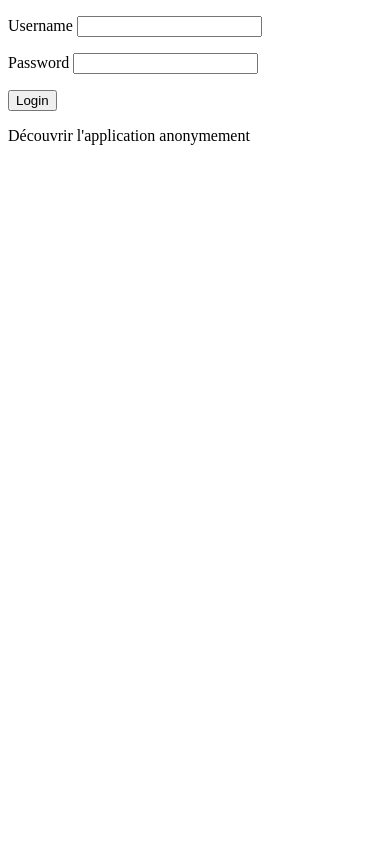
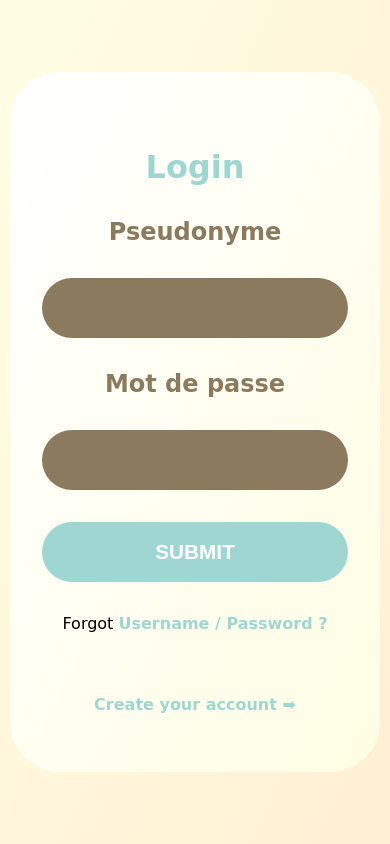
Before and after one commit to Simarra/django-flantastic, a Django app: template flantastic/templates/flantastic/login.html in a window 390 px wide. Run offline with Django 3.2, Linux system fonts and the light colour scheme; the template is opened without the code that fills it, so the values that code supplies are empty.

Commit message:
Ft/nice login screen (#14)
Better signup login  screen.

```diff
--- /dev/null
+++ b/flantastic/static/flantastic/css/login.css
@@ -0,0 +1,160 @@
+* {
+    padding: 0;
+    margin: 0;
+    box-sizing: border-box;
+}
+
+body {
+    /* make the body full height*/
+    height: 100vh;
+    /* set our custom font */
+    font-family: var(--font-style);
+    /* create a linear gradient*/
+    background-image: linear-gradient(to bottom right, var(--main-bg-color), var(--secondary-bg-color));
+    display: flex;
+}
+
+#form_wrapper {
+    width: 1000px;
+    height: 700px;
+    /* this will help us center it*/
+    margin: auto;
+    background-image: linear-gradient(to bottom right, var(--white-color), var(--main-bg-color));
+    border-radius: 50px;
+    /* make it a grid container*/
+    display: grid;
+    /* with two columns of same width*/
+    grid-template-columns: 1fr 1fr;
+    /* with a small gap in between them*/
+    grid-gap: 5vw;
+    /* add some padding around */
+    padding: 5vh 15px;
+}
+
+#form_left {
+    /* center the image */
+    display: flex;
+    justify-content: center;
+    align-items: center;
+}
+
+#form_left img {
+    width: 350px;
+    height: 350px;
+}
+
+#form_right {
+    display: grid;
+    /* single column layout */
+    grid-template-columns: 1fr;
+    /* have some gap in between elements*/
+    grid-gap: 20px;
+    padding: 10% 5%;
+}
+
+h1,
+h2,
+span {
+    text-align: center;
+}
+
+h1 {
+    color: var(--font-color)
+}
+
+h2 {
+    color: var(--unselect-color)
+}
+
+.input_container {
+    background-color: var(--unselect-color);
+    /* vertically align icon and text inside the div*/
+    display: flex;
+    align-items: center;
+    padding-left: 20px;
+}
+
+.input_container:hover {
+    background-color: var(--font-color);
+}
+
+.input_container,
+#input_submit {
+    height: 60px;
+    /* make the borders more round */
+    border-radius: 30px;
+    width: 100%;
+}
+
+.input_field {
+    /* customize the input tag with lighter font and some padding*/
+    color: var(--icon_color);
+    background-color: inherit;
+    width: 90%;
+    border: none;
+    font-size: 1.3rem;
+    font-weight: 400;
+    padding-left: 30px;
+}
+
+.input_field:hover,
+.input_field:focus {
+    /* remove the outline */
+    outline: none;
+}
+
+#input_submit {
+    /* submit button has a different color and different padding */
+    background-color: var(--font-color);
+    padding-left: 0;
+    font-weight: bold;
+    color: white;
+    text-transform: uppercase;
+}
+
+#input_submit:hover {
+    background-color: var(--font-color);
+    /* simple color transition on hover */
+    transition: background-color, 1s;
+    cursor: pointer;
+}
+
+
+/* shift it a bit lower */
+
+#create_account {
+    display: block;
+    position: relative;
+    top: 30px;
+}
+
+a {
+    /* remove default underline */
+    text-decoration: none;
+    color: var(--font-color);
+    font-weight: bold;
+}
+
+a:hover {
+    color: var(--font-color);
+}
+
+i {
+    color: var(--icon_color);
+}
+
+
+/* make it responsive */
+
+@media screen and (max-width:768px) {
+    /* make the layout  a single column and add some margin to the wrapper */
+    #form_wrapper {
+        grid-template-columns: 1fr;
+        margin-left: 10px;
+        margin-right: 10px;
+    }
+    /* on small screen we don't display the image */
+    #form_left {
+        display: none;
+    }
+}
--- a/flantastic/static/flantastic/css/style.css
+++ b/flantastic/static/flantastic/css/style.css
@@ -7,6 +7,9 @@
     --secondary-font-color: #D0ECEA;
     --unselect-color: #8B7A5E;
     --font-style: 'Handlee', cursive;
+    --icon_color: #6b6b6b;
+    --white-color: white;
+    --orange-color: #fca23b;
 }
 
 body {
--- a/flantastic/templates/flantastic/login.html
+++ b/flantastic/templates/flantastic/login.html
@@ -1,25 +1,39 @@
 <!DOCTYPE html>
 <html>
+
+{% load static %}
+<link rel="stylesheet" href="{% static "flantastic/css/style.css" %}">
+<link rel="stylesheet" href="{% static "flantastic/css/login.css" %}">
 
 <head>
     <title>Login</title>
 </head>
 
 <body>
-    <form method="POST">
-        {% csrf_token %}
-        <p>
-            <label>Username</label>
-            <input type="text" name="username">
-        </p>
-        <p>
-            <label>Password</label>
-            <input type="password" name="password">
-        </p>
-        <button type="submit">Login</button>
-    </form>
-
-    <p>Découvrir l'application anonymement</p>
+        <form id="form_wrapper" METHOD="POST">
+                {% csrf_token %}
+            <div id="form_left">
+                <img src="{% static "flantastic/icons/medium_bakery.png" %}" alt="computer icon">
+            </div>
+            <div id="form_right">
+                <h1>Login</h1>
+                <h2>Pseudonyme</h2>
+                <div class="input_container">
+                    <i class="fas fa-envelope"></i>
+                    <input type="text" name="username" id="field_email" class='input_field'>
+                </div>
+                <h2>Mot de passe</h2>
+                <div class="input_container">
+                    <i class="fas fa-lock"></i>
+                    <input   type="password" name="password" id="field_password" class='input_field'>
+                </div>
+                <input type="submit" id='input_submit' class='input_field'>
+                <span>Forgot <a href="#"> Username / Password ?</a></span>
+                <span id='create_account'>
+                    <a href="{% url "signup" %}">Create your account ➡ </a>
+                </span>
+            </div>
+        </form>
 </body>
 
 </html>
--- a/flantastic/urls.py
+++ b/flantastic/urls.py
@@ -21,5 +21,6 @@ urlpatterns = [
     path('logout/',
          auth_views.LogoutView.as_view(
              template_name='flantastic/logout.html'), name='logout'),
-    path('editbakerie', views.edit_bakerie, name='edit_bakerie')
+    path('editbakerie', views.edit_bakerie, name='edit_bakerie'),
+    path('signup', views.signup, name='signup')
 ]
--- a/pyproject.toml
+++ b/pyproject.toml
@@ -3,7 +3,7 @@ name = "django-flantastic"
 packages = [
     {include = "flantastic"}
 ]
-version = "0.1.2"
+version = "0.1.3"
 description = "GeoDjango app flantastic wich helps to find the best puddings."
 authors = ["Loic MARTEL"]
 keywords = ["geo", "pudding", "flan", "french", "martel"]
```
Also changed, not shown: flantastic/forms.py (added, +11 -0 lines), flantastic/static/flantastic/css/signup.css (added, +91 -0 lines), flantastic/templates/flantastic/signup.html (added, +30 -0 lines), flantastic/views.py (+17 -1 lines).
